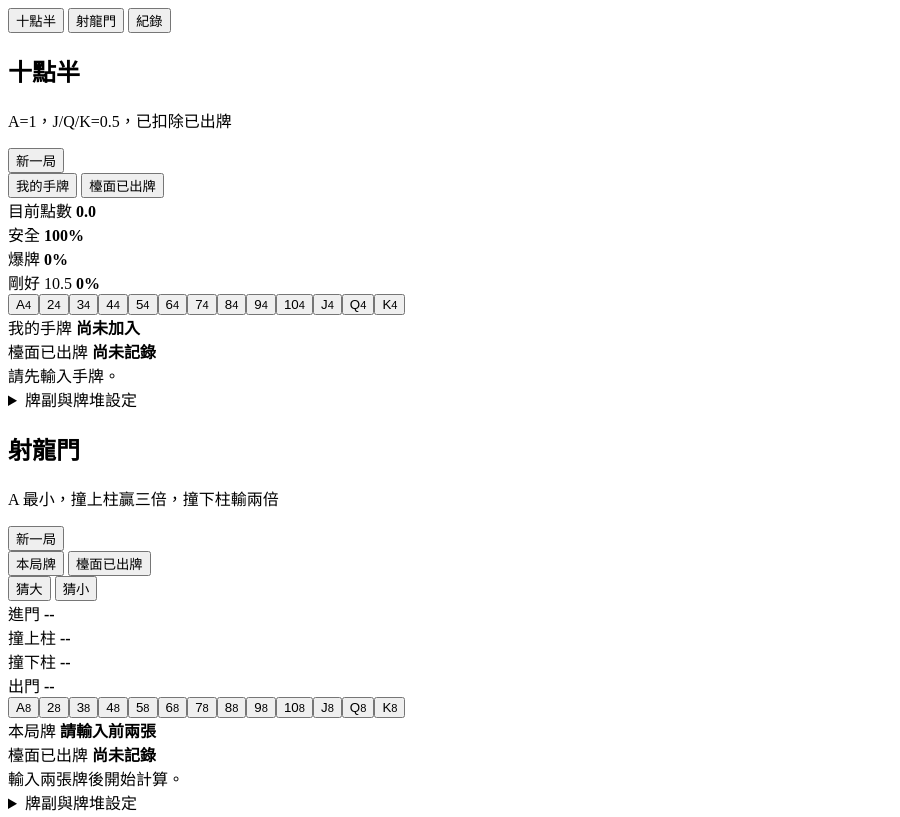
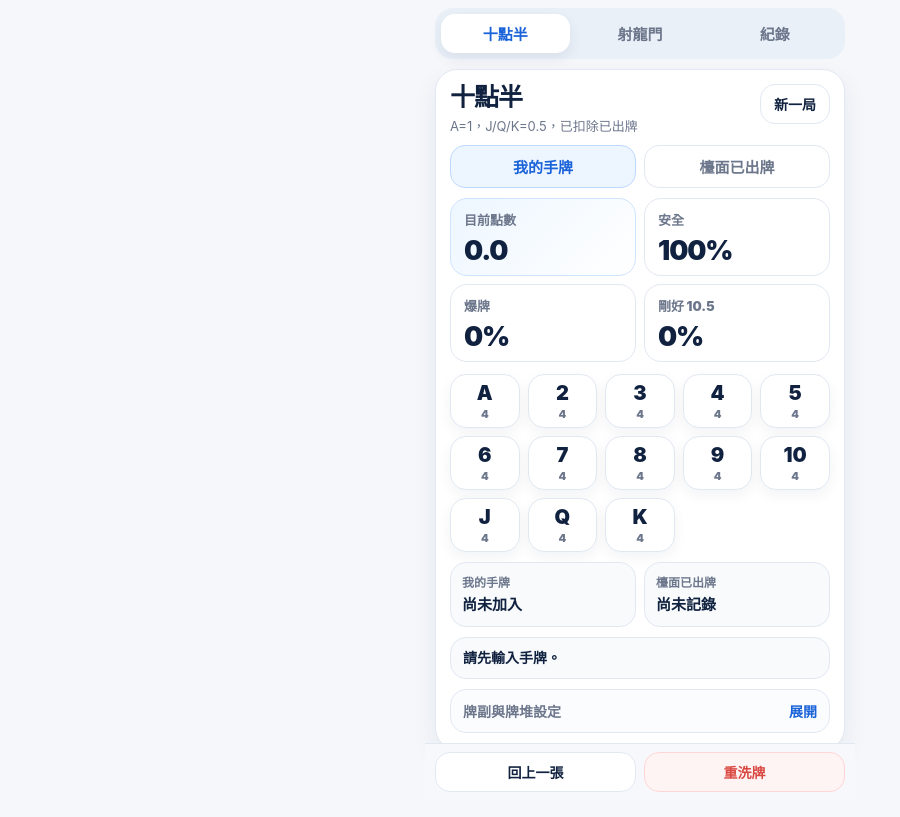
Before and after one commit to DevonForlan/card-probability-app, a plain HTML site: page index.html in a window 1280 px wide. Shown: the top 817 px of the page, without its empty margins (0-900 px from the left). Drawn offline with Linux system fonts and the light colour scheme.

Commit message:
Update style.css

```diff
--- a/style.css
+++ b/style.css
@@ -1,207 +1,498 @@
-<!doctype html>
-<html lang="zh-Hant">
-<head>
-  <meta charset="utf-8" />
-  <meta name="viewport" content="width=device-width, initial-scale=1, viewport-fit=cover" />
-  <meta name="theme-color" content="#ffffff" />
-  <title>Card Probability Assistant</title>
-  <link rel="manifest" href="manifest.json" />
-  <link rel="stylesheet" href="style.css?v=6" />
-</head>
-<body>
-  <div id="app">
+:root{
+  --bg:#f5f7fb;
+  --card:#ffffff;
+  --ink:#10223f;
+  --muted:#6d778c;
+  --line:#e2e8f2;
+  --blue:#1b63d8;
+  --blue-soft:#edf5ff;
+  --red:#d94841;
+  --red-soft:#fff4f4;
+  --shadow:0 10px 26px rgba(18,36,66,.07);
+  --radius:18px;
+}
 
-    <nav class="tabs" aria-label="game tabs">
-      <button class="tab active" data-tab="ten">十點半</button>
-      <button class="tab" data-tab="dragon">射龍門</button>
-      <button class="tab" data-tab="deck">紀錄</button>
-    </nav>
+*{
+  box-sizing:border-box;
+}
 
-    <main>
-      <!-- 十點半 -->
-      <section class="panel active" id="tenPanel">
-        <div class="compact-header">
-          <div>
-            <h2>十點半</h2>
-            <p>A=1，J/Q/K=0.5，已扣除已出牌</p>
-          </div>
-          <button class="outline-btn" id="tenNewRound">新一局</button>
-        </div>
+html,
+body{
+  margin:0;
+  padding:0;
+  background:var(--bg);
+  color:var(--ink);
+  font-family:-apple-system,BlinkMacSystemFont,"Segoe UI",Roboto,"Noto Sans TC",Arial,sans-serif;
+}
 
-        <div class="mode-switch">
-          <button class="mode active" data-ten-mode="hand">我的手牌</button>
-          <button class="mode" data-ten-mode="table">檯面已出牌</button>
-        </div>
+button,
+select{
+  font:inherit;
+}
 
-        <div class="result-grid">
-          <div class="result primary">
-            <span>目前點數</span>
-            <strong id="tenTotal">0.0</strong>
-          </div>
-          <div class="result">
-            <span>安全</span>
-            <strong id="safeProb">--</strong>
-          </div>
-          <div class="result">
-            <span>爆牌</span>
-            <strong id="bustProb">--</strong>
-          </div>
-          <div class="result">
-            <span>剛好 10.5</span>
-            <strong id="exactProb">--</strong>
-          </div>
-        </div>
+#app{
+  width:100%;
+  max-width:430px;
+  margin:0 auto;
+  padding:8px 10px 70px;
+}
 
-        <div class="rank-grid" id="tenRanks"></div>
+/* Top tabs */
+.tabs{
+  display:grid;
+  grid-template-columns:1fr 1fr 1fr;
+  gap:6px;
+  background:#eaf0f8;
+  border-radius:18px;
+  padding:6px;
+  margin:0 0 10px;
+  position:sticky;
+  top:0;
+  z-index:20;
+}
 
-        <div class="mini-status">
-          <div>
-            <span>我的手牌</span>
-            <strong id="tenHandText">尚未加入</strong>
-          </div>
-          <div>
-            <span>檯面已出牌</span>
-            <strong id="tenTableText">尚未記錄</strong>
-          </div>
-        </div>
+.tab{
+  border:0;
+  background:transparent;
+  color:var(--muted);
+  padding:9px 4px;
+  border-radius:14px;
+  font-size:15px;
+  font-weight:900;
+}
 
-        <div class="recommendation compact" id="tenRecommendation">請先輸入手牌。</div>
+.tab.active{
+  background:#fff;
+  color:var(--blue);
+  box-shadow:0 5px 14px rgba(18,36,66,.08);
+}
 
-        <details class="advanced">
-          <summary>牌副與牌堆設定</summary>
-          <div class="advanced-grid">
-            <label>
-              <span>十點半牌副數</span>
-              <select id="tenDeckSelect" class="select">
-                <option value="1">1 副</option>
-                <option value="2">2 副</option>
-                <option value="3">3 副</option>
-                <option value="4">4 副</option>
-                <option value="6">6 副</option>
-                <option value="8">8 副</option>
-              </select>
-            </label>
-            <div class="deck-mini">
-              <span>剩餘</span>
-              <strong id="tenRemainingCards">52</strong>
-            </div>
-            <div class="deck-mini">
-              <span>已出現</span>
-              <strong id="tenSeenCards">0</strong>
-            </div>
-          </div>
-        </details>
-      </section>
+/* Main card */
+.panel{
+  display:none;
+  background:var(--card);
+  border:1px solid var(--line);
+  border-radius:22px;
+  box-shadow:var(--shadow);
+  padding:14px 14px 16px;
+}
 
-      <!-- 射龍門 -->
-      <section class="panel" id="dragonPanel">
-        <div class="compact-header">
-          <div>
-            <h2>射龍門</h2>
-            <p>A 最小，撞上柱贏三倍，撞下柱輸兩倍</p>
-          </div>
-          <button class="outline-btn" id="dragonNewRound">新一局</button>
-        </div>
+.panel.active{
+  display:block;
+}
 
-        <div class="mode-switch">
-          <button class="mode active" data-dragon-mode="round">本局牌</button>
-          <button class="mode" data-dragon-mode="table">檯面已出牌</button>
-        </div>
+.compact-header{
+  display:flex;
+  justify-content:space-between;
+  align-items:flex-start;
+  gap:10px;
+  margin-bottom:10px;
+}
 
-        <div class="same-controls" id="sameControls">
-          <button class="choice active" data-guess="high">猜大</button>
-          <button class="choice" data-guess="low">猜小</button>
-        </div>
+h2{
+  margin:0 0 5px;
+  font-size:25px;
+  line-height:1.1;
+  letter-spacing:-.04em;
+  color:var(--ink);
+}
 
-        <div class="result-grid">
-          <div class="result primary">
-            <span id="dragonMainLabel">進門</span>
-            <strong id="dragonWinProb">--</strong>
-          </div>
-          <div class="result">
-            <span id="dragonUpperLabel">撞上柱</span>
-            <strong id="dragonUpperProb">--</strong>
-          </div>
-          <div class="result">
-            <span id="dragonLowerLabel">撞下柱</span>
-            <strong id="dragonLowerProb">--</strong>
-          </div>
-          <div class="result">
-            <span id="dragonLoseLabel">出門</span>
-            <strong id="dragonLoseProb">--</strong>
-          </div>
-        </div>
+p{
+  margin:0;
+  color:var(--muted);
+  font-size:13px;
+  line-height:1.45;
+}
 
-        <div class="rank-grid" id="dragonRanks"></div>
+/* Buttons */
+.outline-btn,
+.danger-btn{
+  border-radius:15px;
+  padding:9px 13px;
+  font-size:14px;
+  font-weight:900;
+  border:1px solid var(--line);
+  background:#fff;
+  color:var(--ink);
+  white-space:nowrap;
+}
 
-        <div class="mini-status">
-          <div>
-            <span>本局牌</span>
-            <strong id="dragonCardsText">請輸入前兩張</strong>
-          </div>
-          <div>
-            <span>檯面已出牌</span>
-            <strong id="dragonTableText">尚未記錄</strong>
-          </div>
-        </div>
+.danger-btn{
+  background:var(--red-soft);
+  border-color:#ffd5d5;
+  color:var(--red);
+}
 
-        <div class="recommendation compact" id="dragonBreakdown">輸入兩張牌後開始計算。</div>
+/* Mode switch */
+.mode-switch{
+  display:grid;
+  grid-template-columns:1fr 1fr;
+  gap:8px;
+  margin:10px 0;
+}
 
-        <details class="advanced">
-          <summary>牌副與牌堆設定</summary>
-          <div class="advanced-grid">
-            <label>
-              <span>射龍門牌副數</span>
-              <select id="dragonDeckSelect" class="select">
-                <option value="1">1 副</option>
-                <option value="2">2 副</option>
-                <option value="3">3 副</option>
-                <option value="4">4 副</option>
-                <option value="6">6 副</option>
-                <option value="8">8 副</option>
-              </select>
-            </label>
-            <div class="deck-mini">
-              <span>剩餘</span>
-              <strong id="dragonRemainingCards">104</strong>
-            </div>
-            <div class="deck-mini">
-              <span>已出現</span>
-              <strong id="dragonSeenCards">0</strong>
-            </div>
-          </div>
-        </details>
-      </section>
+.mode,
+.choice{
+  border:1px solid var(--line);
+  background:#fff;
+  color:var(--muted);
+  padding:10px 6px;
+  border-radius:15px;
+  font-size:15px;
+  font-weight:900;
+}
 
-      <!-- 紀錄 -->
-      <section class="panel" id="deckPanel">
-        <div class="compact-header">
-          <div>
-            <h2>紀錄</h2>
-            <p>最近點牌與剩餘牌堆摘要</p>
-          </div>
-        </div>
+.mode.active,
+.choice.active{
+  background:var(--blue-soft);
+  color:var(--blue);
+  border-color:#bed8ff;
+}
 
-        <div class="deck-actions">
-          <button class="outline-btn" id="undoBtn">回上一張</button>
-          <button class="danger-btn" id="shuffleBtn">重洗目前遊戲牌堆</button>
-        </div>
+/* Same card controls */
+.same-controls{
+  display:none;
+  grid-template-columns:1fr 1fr;
+  gap:8px;
+  margin:8px 0;
+}
 
-        <div class="remaining-table" id="remainingTable"></div>
+.same-controls.show{
+  display:grid;
+}
 
-        <div class="history">
-          <div class="label">最近紀錄</div>
-          <div id="historyList">尚無紀錄</div>
-        </div>
-      </section>
-    </main>
+/* Results */
+.result-grid{
+  display:grid;
+  grid-template-columns:1fr 1fr;
+  gap:8px;
+  margin:10px 0;
+}
 
-    <footer class="footer-actions">
-      <button class="outline-btn" id="globalUndo">回上一張</button>
-      <button class="danger-btn" id="globalShuffle">重洗牌</button>
-    </footer>
-  </div>
+.result{
+  background:#fff;
+  border:1px solid var(--line);
+  border-radius:17px;
+  padding:11px 13px;
+  min-height:74px;
+}
 
-  <script src="app.js?v=6"></script>
-</body>
-</html>
+.result.primary{
+  background:linear-gradient(135deg,#edf6ff,#ffffff);
+  border-color:#cfe4ff;
+}
+
+.result span{
+  display:block;
+  color:var(--muted);
+  font-size:13px;
+  font-weight:900;
+  margin-bottom:8px;
+}
+
+.result strong{
+  display:block;
+  color:var(--ink);
+  font-size:27px;
+  line-height:1;
+  font-weight:950;
+  letter-spacing:-.04em;
+}
+
+/* Card buttons */
+.rank-grid{
+  display:grid;
+  grid-template-columns:repeat(5,1fr);
+  gap:8px;
+  margin:12px 0 10px;
+}
+
+.rank-btn{
+  min-height:54px;
+  border:1px solid var(--line);
+  background:#fff;
+  border-radius:16px;
+  color:var(--ink);
+  font-size:20px;
+  font-weight:950;
+  box-shadow:0 5px 14px rgba(18,36,66,.055);
+  padding:4px 2px;
+}
+
+.rank-btn small{
+  display:block;
+  color:var(--muted);
+  font-size:11px;
+  font-weight:900;
+  margin-top:2px;
+}
+
+.rank-btn.disabled{
+  opacity:.35;
+}
+
+/* Status summary */
+.mini-status{
+  display:grid;
+  grid-template-columns:1fr 1fr;
+  gap:8px;
+  margin:10px 0;
+}
+
+.mini-status div{
+  background:#f8fafc;
+  border:1px solid var(--line);
+  border-radius:16px;
+  padding:10px 11px;
+  min-height:58px;
+}
+
+.mini-status span{
+  display:block;
+  color:var(--muted);
+  font-size:12px;
+  font-weight:900;
+  margin-bottom:5px;
+}
+
+.mini-status strong{
+  display:block;
+  color:var(--ink);
+  font-size:15px;
+  font-weight:900;
+  line-height:1.35;
+  word-break:break-word;
+}
+
+/* Recommendation */
+.recommendation{
+  background:#f8fafc;
+  border:1px solid var(--line);
+  border-radius:16px;
+  padding:10px 12px;
+  color:var(--ink);
+  font-size:14px;
+  font-weight:800;
+  line-height:1.45;
+  margin:10px 0;
+}
+
+.recommendation b{
+  color:var(--blue);
+}
+
+/* Advanced settings */
+.advanced{
+  margin-top:10px;
+  background:#fbfcfe;
+  border:1px solid var(--line);
+  border-radius:16px;
+  overflow:hidden;
+}
+
+.advanced summary{
+  list-style:none;
+  cursor:pointer;
+  padding:11px 12px;
+  color:var(--muted);
+  font-size:14px;
+  font-weight:900;
+}
+
+.advanced summary::-webkit-details-marker{
+  display:none;
+}
+
+.advanced summary::after{
+  content:"展開";
+  float:right;
+  color:var(--blue);
+}
+
+.advanced[open] summary::after{
+  content:"收合";
+}
+
+.advanced-grid{
+  display:grid;
+  grid-template-columns:1.4fr 1fr 1fr;
+  gap:8px;
+  padding:0 10px 10px;
+}
+
+.advanced-grid label span,
+.deck-mini span{
+  display:block;
+  color:var(--muted);
+  font-size:11px;
+  font-weight:900;
+  margin-bottom:5px;
+}
+
+.select{
+  width:100%;
+  padding:8px 9px;
+  border:1px solid var(--line);
+  border-radius:12px;
+  background:#fff;
+  color:var(--ink);
+  font-size:13px;
+  font-weight:900;
+}
+
+.deck-mini{
+  background:#fff;
+  border:1px solid var(--line);
+  border-radius:12px;
+  padding:8px 9px;
+}
+
+.deck-mini strong{
+  font-size:18px;
+  color:var(--ink);
+  font-weight:950;
+}
+
+/* Record page */
+.deck-actions{
+  display:grid;
+  grid-template-columns:1fr 1fr;
+  gap:8px;
+  margin:10px 0;
+}
+
+.remaining-table{
+  background:#fff;
+  border:1px solid var(--line);
+  border-radius:16px;
+  padding:9px;
+  display:grid;
+  grid-template-columns:repeat(4,1fr);
+  gap:7px;
+  box-shadow:none;
+}
+
+.remaining-cell{
+  background:#f8fafc;
+  border:1px solid var(--line);
+  border-radius:12px;
+  padding:8px 5px;
+  text-align:center;
+}
+
+.remaining-cell strong{
+  display:block;
+  font-size:16px;
+  color:var(--ink);
+}
+
+.remaining-cell span{
+  display:block;
+  font-size:11px;
+  color:var(--muted);
+  font-weight:900;
+}
+
+.history{
+  background:#fff;
+  border:1px solid var(--line);
+  border-radius:16px;
+  padding:11px;
+  margin-top:10px;
+  box-shadow:none;
+}
+
+.label{
+  font-size:11px;
+  color:var(--muted);
+  font-weight:900;
+  text-transform:uppercase;
+  letter-spacing:.04em;
+}
+
+.history-item{
+  padding:7px 0;
+  border-bottom:1px solid var(--line);
+  font-size:13px;
+  color:var(--muted);
+}
+
+.history-item:last-child{
+  border-bottom:0;
+}
+
+/* Bottom actions */
+.footer-actions{
+  position:fixed;
+  left:50%;
+  bottom:0;
+  transform:translateX(-50%);
+  width:min(100%,430px);
+  display:grid;
+  grid-template-columns:1fr 1fr;
+  gap:8px;
+  padding:8px 10px calc(8px + env(safe-area-inset-bottom));
+  background:rgba(246,248,251,.95);
+  backdrop-filter:blur(12px);
+  -webkit-backdrop-filter:blur(12px);
+  border-top:1px solid var(--line);
+  z-index:50;
+}
+
+/* iPhone small */
+@media (max-width:390px){
+  #app{
+    padding:6px 8px 66px;
+  }
+
+  .panel{
+    padding:12px;
+  }
+
+  h2{
+    font-size:23px;
+  }
+
+  p{
+    font-size:12px;
+  }
+
+  .result{
+    min-height:68px;
+    padding:10px 11px;
+  }
+
+  .result strong{
+    font-size:24px;
+  }
+
+  .rank-grid{
+    grid-template-columns:repeat(5,1fr);
+    gap:7px;
+  }
+
+  .rank-btn{
+    min-height:50px;
+    font-size:18px;
+  }
+
+  .mini-status div{
+    min-height:54px;
+    padding:9px 10px;
+  }
+}
+
+/* Very small */
+@media (max-width:350px){
+  .result-grid{
+    grid-template-columns:1fr 1fr;
+  }
+
+  .rank-grid{
+    grid-template-columns:repeat(4,1fr);
+  }
+
+  .rank-btn{
+    min-height:48px;
+  }
+}
```
